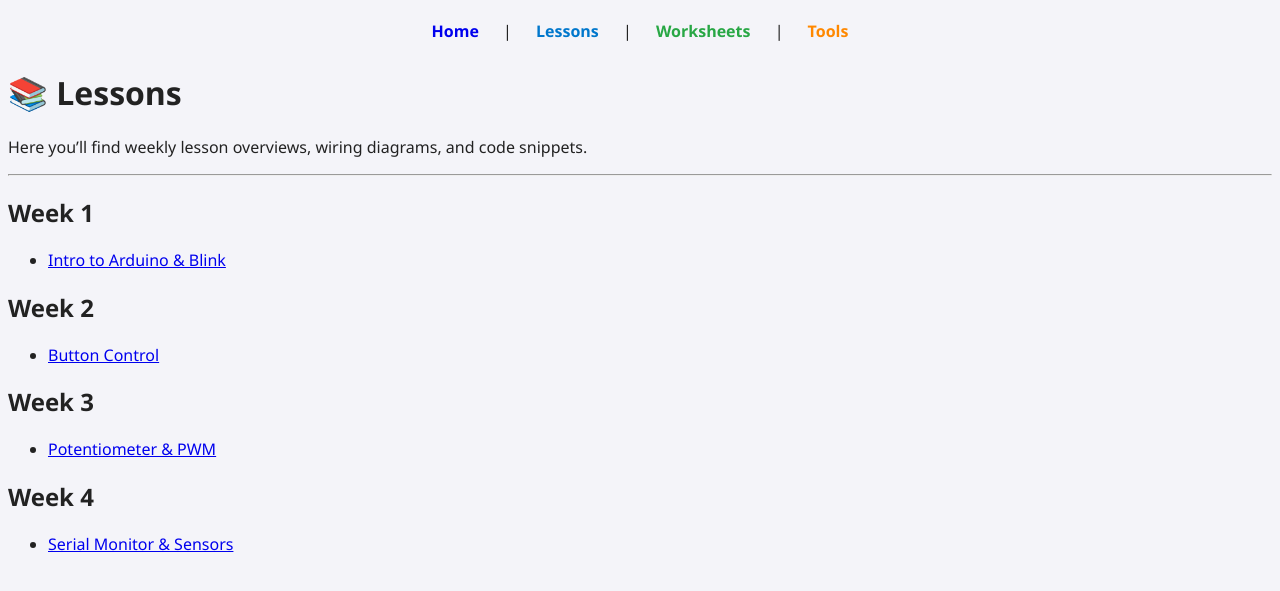
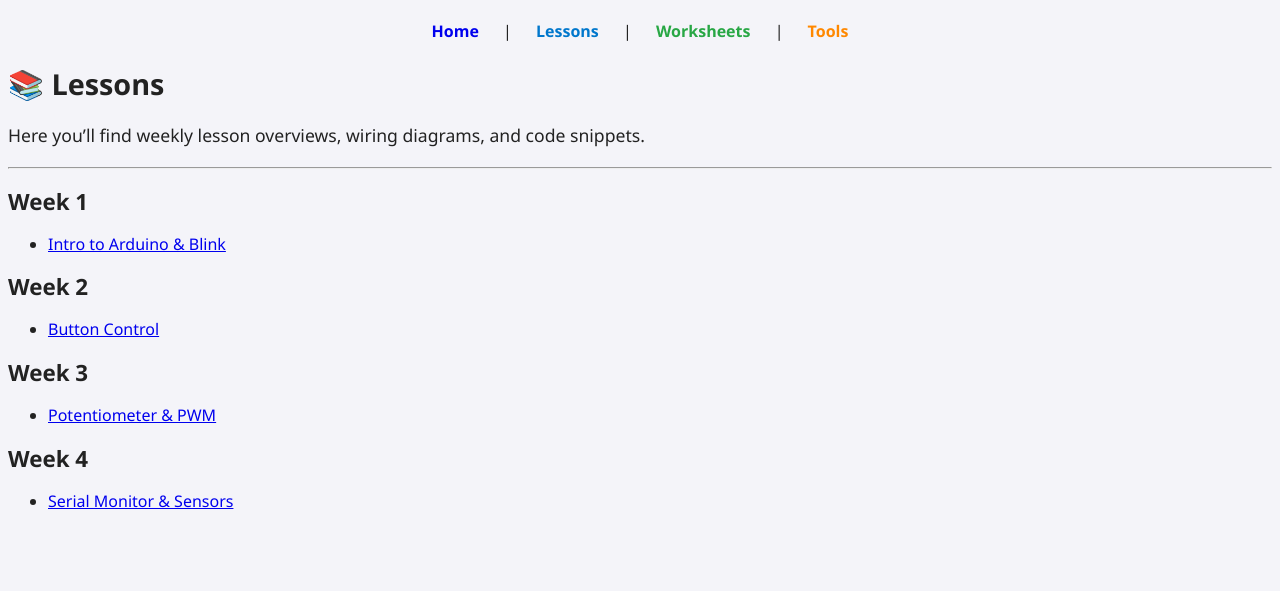
Before and after one commit to ImMrHh/arduino.journey, a Jekyll site: the page built from lessons/index.md, in a window 1280 px wide. Shown: the top 591 px of the page. Built offline with Jekyll 4.4.1, drawn with Linux system fonts in a browser that asks for light colours.

Commit message:
Update style.css

```diff
--- a/assets/css/style.css
+++ b/assets/css/style.css
@@ -298,3 +298,21 @@ nav a[href*="tools"].active {
   animation: fadeInUp 1s ease forwards;
   animation-delay: 0.6s;
 }
+
+/* Unify section typography across Lessons, Worksheets, Tools */
+.page-content h1 {
+  font-size: 1.8em;   /* larger heading for mobile */
+  margin-top: 0.5em;
+  margin-bottom: 0.5em;
+}
+
+.page-content h2 {
+  font-size: 1.4em;
+  margin-top: 0.75em;
+  margin-bottom: 0.5em;
+}
+
+.page-content p {
+  font-size: 1.1em;   /* bump body text size */
+  line-height: 1.6;
+}
```
